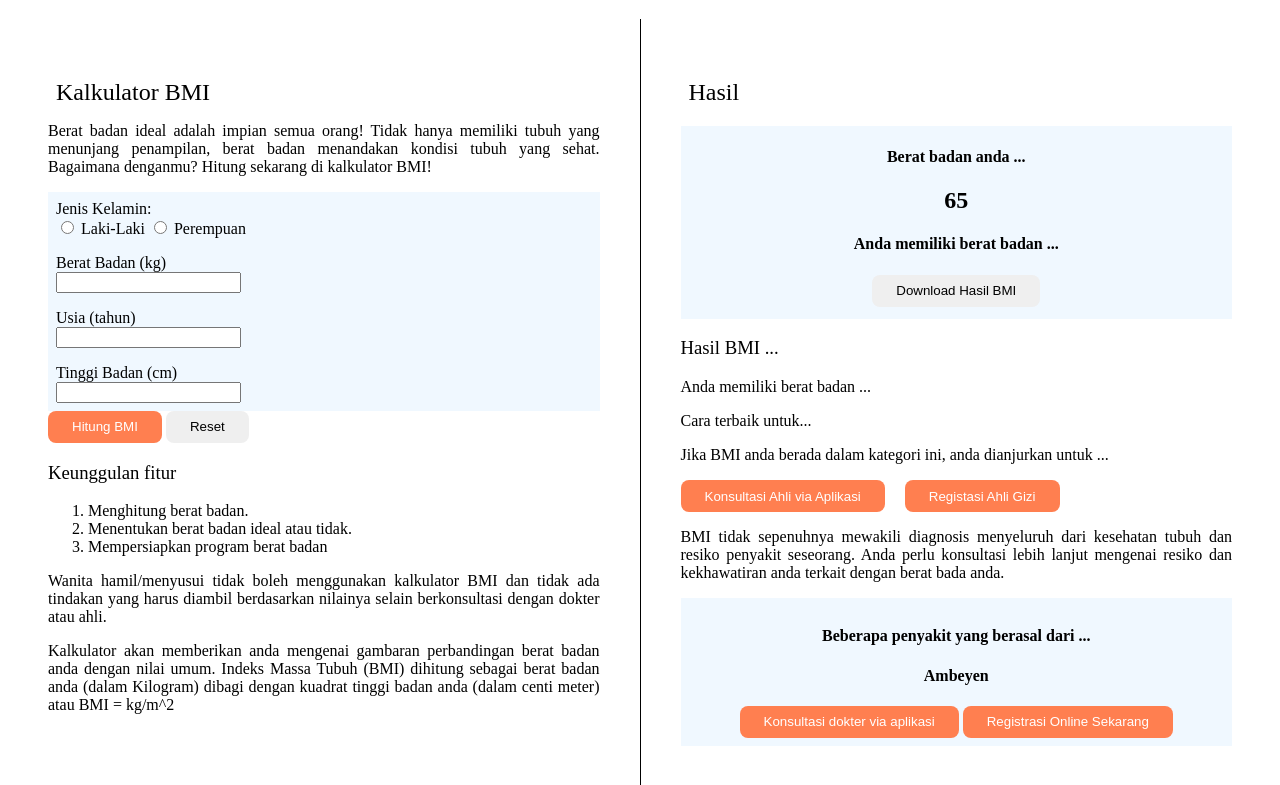
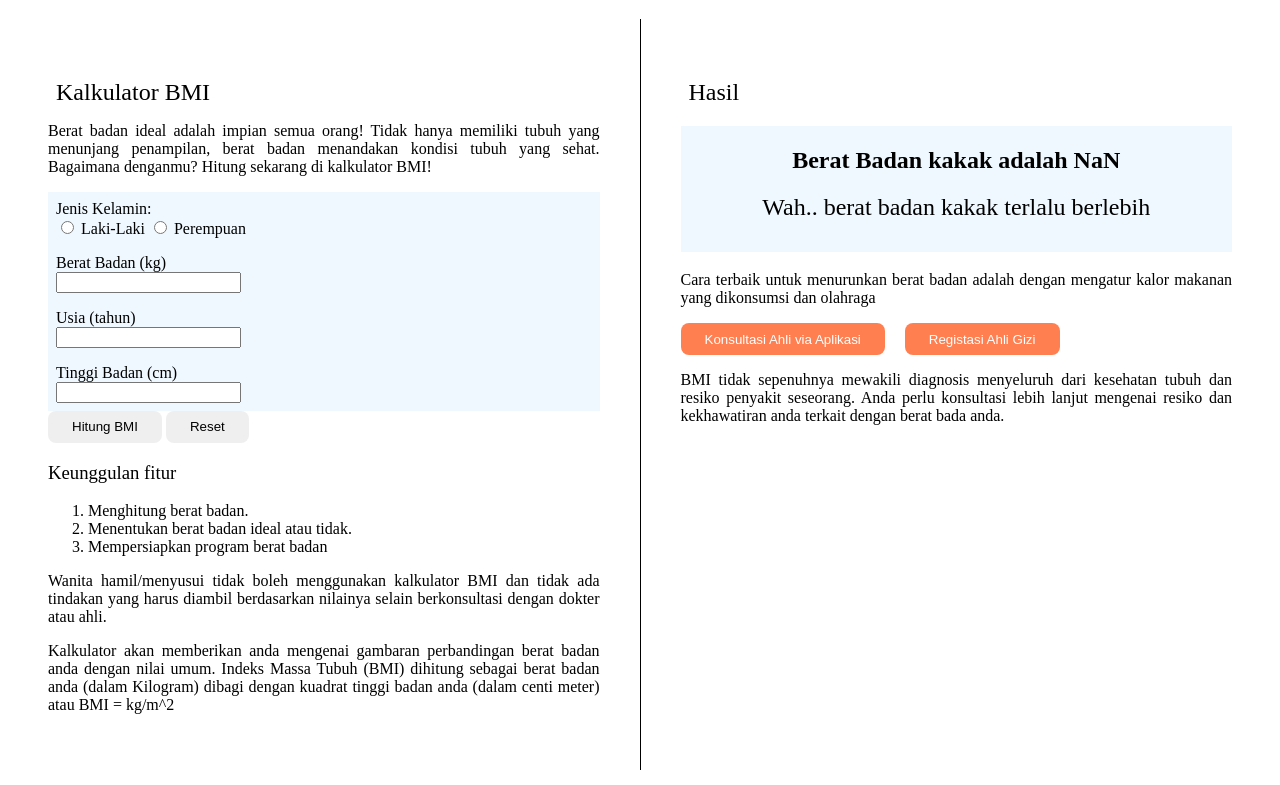
Before and after one commit to revou-fundamental-course/4-mar-24-Minkeee, a plain HTML site: page index.html in a window 1280 px wide. Both pictures are taken after a click on the button "Hitung BMI". Shown: the part 61-846 px from the top of the page. Drawn offline with Linux system fonts and the light colour scheme.

Commit message:
javascript-calculate-function

```diff
--- a/index.html
+++ b/index.html
@@ -12,7 +12,6 @@
     </header>
     <main>
       <div class="main-container">
-
         <!-- For left side, weight form Start-->
 
         <section class="form-container">
@@ -25,7 +24,7 @@
           </p>
           <section class="top-container-form">
             <div>
-             <label>Jenis Kelamin:</label><br/>
+              <label>Jenis Kelamin:</label><br />
               <input
                 type="radio"
                 id="laki-laki"
@@ -40,19 +39,19 @@
               /><label for="perempuan"> Perempuan</label>
             </div>
             <div>
-                <label>Berat Badan (kg)</label><br/>
-                <input type="number">
+              <label>Berat Badan (kg)</label><br />
+              <input type="number" id="berat" required="" />
             </div>
             <div>
-                <label>Usia (tahun)</label><br/>
-                <input type="number">
+              <label>Usia (tahun)</label><br />
+              <input type="number" />
             </div>
             <div>
-                <label>Tinggi Badan (cm)</label><br/>
-                <input type="number">
+              <label>Tinggi Badan (cm)</label><br />
+              <input type="number" id="tinggi" required="" />
             </div>
-            <button type="button" id="fb1-container">Hitung BMI</button>
-            <button type="button" id="fb2-container">Reset</button>
+            <button onclick="perhitunganBMI()">Hitung BMI</button>
+            <button onclick="itungLagi()">Reset</button>
           </section>
           <h3>Keunggulan fitur</h3>
           <ol>
@@ -74,23 +73,20 @@
         </section>
         <!-- For left side, wight for end -->
 
-
         <!-- For right side result -->
 
         <section class="result-container">
           <h2 class="h2-result-container">Hasil</h2>
           <div class="top-container-result">
-            <h4>Berat badan anda ...</h4>
-            <h1 id="weight1-result">65</h1>
-            <h4 id="weight2-result">Anda memiliki berat badan ...</h4>
-            <button type="button">Download Hasil BMI</button>
+            <h1 id="bmi"></h1>
+            <h2 id="kategori"></h2>
           </div>
-          <h3>Hasil BMI ...</h3>
-          <p class="rp2-container">Anda memiliki berat badan ...</p>
-          <p class="rp2-container">Cara terbaik untuk...</p>
-          <p class="rp2-container">
-            Jika BMI anda berada dalam kategori ini, anda dianjurkan untuk ...
-          </p>
+          <h3></h3>
+          <div class="rp2-container">
+            <p id="penjelasan1"></p>
+            <p id="penjelasan2"></p>
+          </div>
+
           <div class="rb-container">
             <button type="button" class="rb1-container">
               Konsultasi Ahli via Aplikasi
@@ -105,13 +101,13 @@
             lanjut mengenai resiko dan kekhawatiran anda terkait dengan berat
             bada anda.
           </p>
-          <section>
+          <!-- <section>
             <section class="bottom-container-result">
               <h4>Beberapa penyakit yang berasal dari ...</h4>
               <h1 id="weight1-result">Ambeyen</h1>
               <button type="button" class="rb3-container">Konsultasi dokter via aplikasi</button>
               <button type="button" class="rb4-container">Registrasi Online Sekarang</button>
-          </section>
+          </section> -->
         </section>
       </div>
     </main>
--- a/js/script.js
+++ b/js/script.js
@@ -1,23 +1,47 @@
-// PERHITUNGAN BMI START
-let beratBadan;
-let tinggiBadan;
+var tinggi, berat, bmi, kategori, tinggiMeter, penjelasan1, penjelasan2;
 const keterangan = [
-  "Kamu kekurangan berat badan",
-  "Berat badan kamu ideal",
-  "Berat badan kamu berlebih",
-  "Obesitas",
+  "Kakak termasuk ke dalam kategori Terlalu Kurus:(",
+  "Kakak termasuk ke dalam kategori Ideall!",
+  "Kakak termasuk ke dalam kategori Berat Badan berlebih",
+  "Wah.. berat badan kakak terlalu berlebih",
 ];
-perhitunganBMI = (beratBadan, tinggiBadan) => {
-  let konverterTinggiBadan = tinggiBadan / 100;
-  var hasil = beratBadan / konverterTinggiBadan ** 2;
-  if (hasil < 18.5) {
-    return `Hasilnya adalah ${hasil}, itu artinya ${keterangan[0]}`;
-  } else if (hasil >= 18.5 && hasil < 24.9) {
-    return `Hasilnya adalah ${hasil}, itu artinya ${keterangan[1]}`;
-  } else if (hasil > 24.9 && hasil < 29.9) {
-    return `Hasilnya adalah ${hasil}, itu artinya ${keterangan[2]}`;
+
+const saran = [
+  "Kalau kakak berada di dalam kategori ini, kakak perlu menambah makan kakak dan atur pola olahraga kakak",
+  "Kalau berat badan kakak sudah ideal, tetap konsumsi makanan bergizi dan jangan lupa olahraga",
+  "Rajin olahraga kak! semangat",
+  "Cara terbaik untuk menurunkan berat badan adalah dengan mengatur kalor makanan yang dikonsumsi dan olahraga",
+];
+// calculate button
+perhitunganBMI = () => {
+  tinggi = parseFloat(document.getElementById("tinggi").value);
+  tinggiMeter = tinggi / 100;
+  berat = parseFloat(document.getElementById("berat").value);
+  bmi = berat / tinggiMeter ** 2;
+  if (bmi < 18.5) {
+    kategori = keterangan[0];
+    penjelasan1 = saran[0];
+  } else if (bmi >= 18.5 && bmi < 24.9) {
+    kategori = keterangan[1];
+    penjelasan1 = saran[1];
+  } else if (bmi > 24.9 && bmi < 29.9) {
+    kategori = keterangan[2];
+    penjelasan1 = saran[2];
   } else {
-    return `Hasilnya adalah ${hasil}, itu artinya ${keterangan[3]}`;
+    kategori = keterangan[3];
+    penjelasan1 = saran[3];
   }
+
+  document.getElementById("bmi").innerHTML =
+    "Berat Badan kakak adalah " + bmi.toFixed(2);
+  document.getElementById("kategori").innerHTML = kategori;
+  document.getElementById("penjelasan1").innerHTML = penjelasan1;
 };
-// PERHITNGAN BMI END
+
+// reset button
+
+itungLagi = () => {
+  document.getElementById("bmi").innerHTML = "";
+  document.getElementById("kategori").innerHTML = "";
+  document.getElementById("penjelasan1").innerHTML = "";
+};
```
Lines whose indentation alone changed are shown as unchanged.
